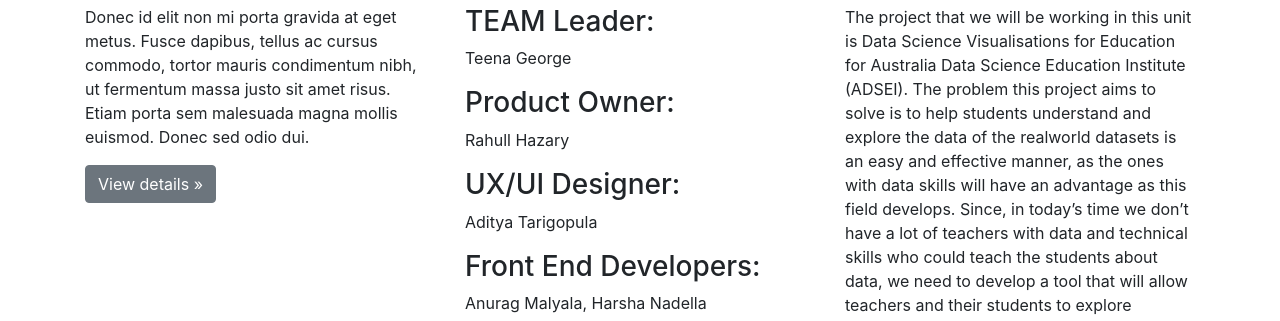
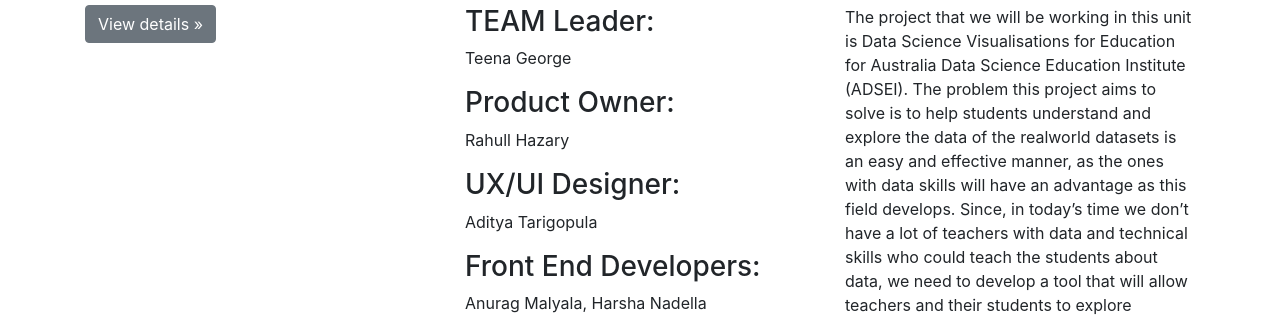
Before and after one commit to ADSEL-A/Group-Project-ADSEL-A, a plain HTML site: page index.html in a window 1280 px wide. Shown: the part 456-777 px from the top of the page. Drawn offline with Linux system fonts and the light colour scheme.

Commit message:
Update index.html

```diff
--- a/index.html
+++ b/index.html
@@ -67,10 +67,6 @@
         <div class="row">
           <div class="col-md-4">
             <h2>PROJECT: ADSEL-A</h2>
-            <p>Donec id elit non mi porta gravida at eget metus. Fusce
-dapibus, tellus ac cursus commodo, tortor mauris condimentum nibh, ut
-fermentum massa justo sit amet risus. Etiam porta sem malesuada magna
-mollis euismod. Donec sed odio dui. </p>
             <p><a class="btn btn-secondary" href="#" role="button">View details »</a></p>
           </div>
           <div class="col-md-4">
```
